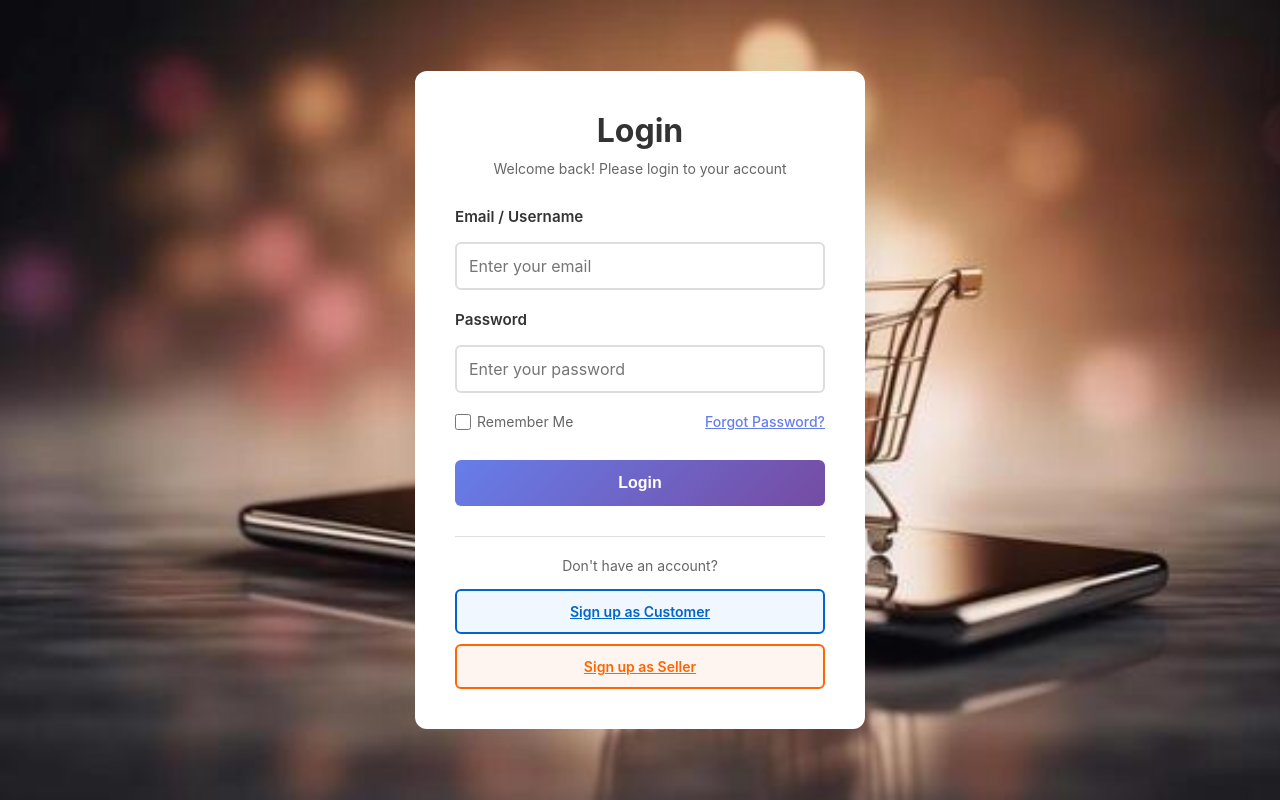
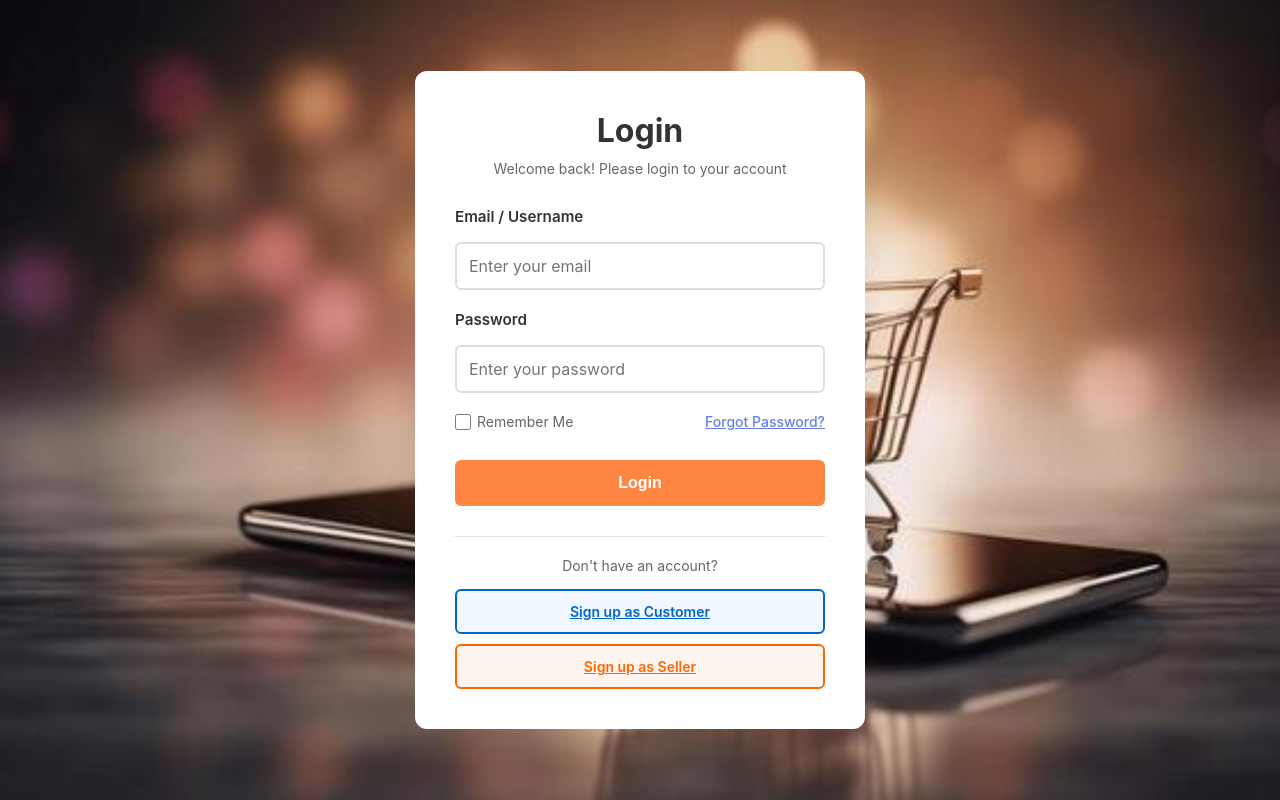
Before and after one commit to ishara1009/Online-Web-Marketplace-WebApplication, a React (Create React App) app in the folder frontend/: page /login in a window 1280 px wide. Built offline with nearby package versions, Linux system fonts and the light colour scheme.

Commit message:
style: Update login button background and hover effects for improved visibility

```diff
--- a/frontend/src/components/Login.css
+++ b/frontend/src/components/Login.css
@@ -131,7 +131,7 @@
 }
 
 .login-button {
-  background: linear-gradient(135deg, #667eea 0%, #764ba2 100%);
+  background: #ff8542;
   color: white;
   padding: 14px;
   border: none;
@@ -144,7 +144,7 @@
 
 .login-button:hover:not(:disabled) {
   transform: translateY(-2px);
-  box-shadow: 0 5px 20px rgba(102, 126, 234, 0.4);
+  box-shadow: 0 5px 20px rgba(255, 133, 66, 0.4);
 }
 
 .login-button:disabled {
```
